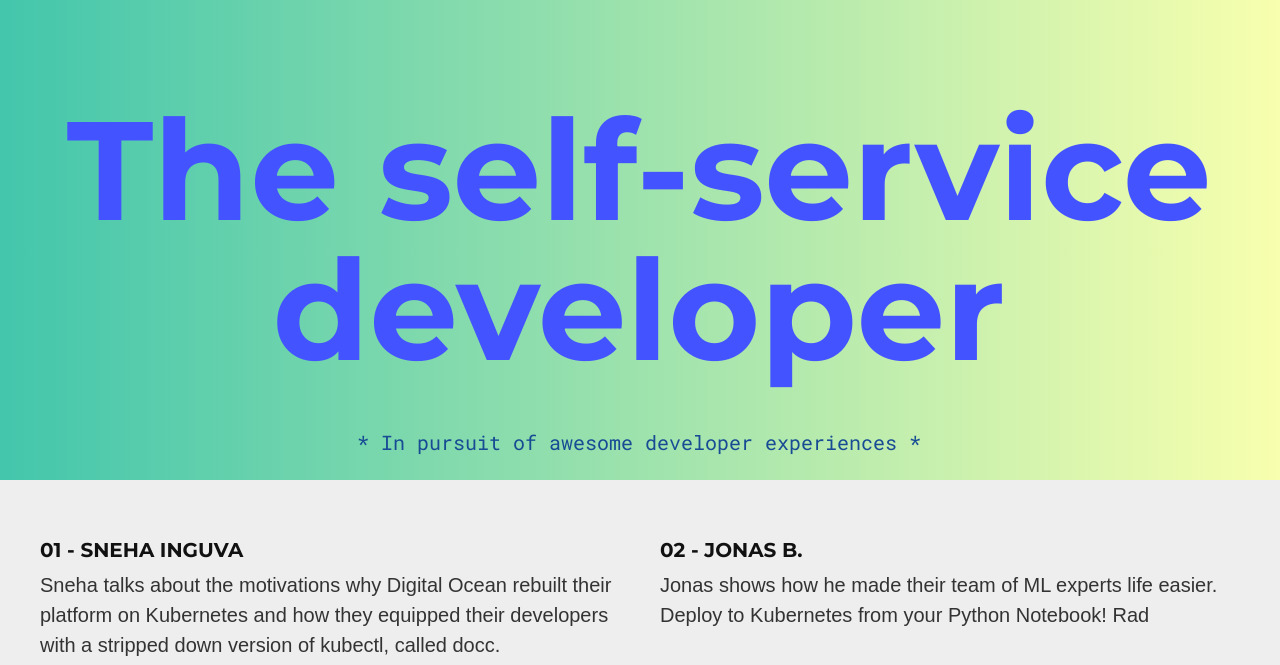
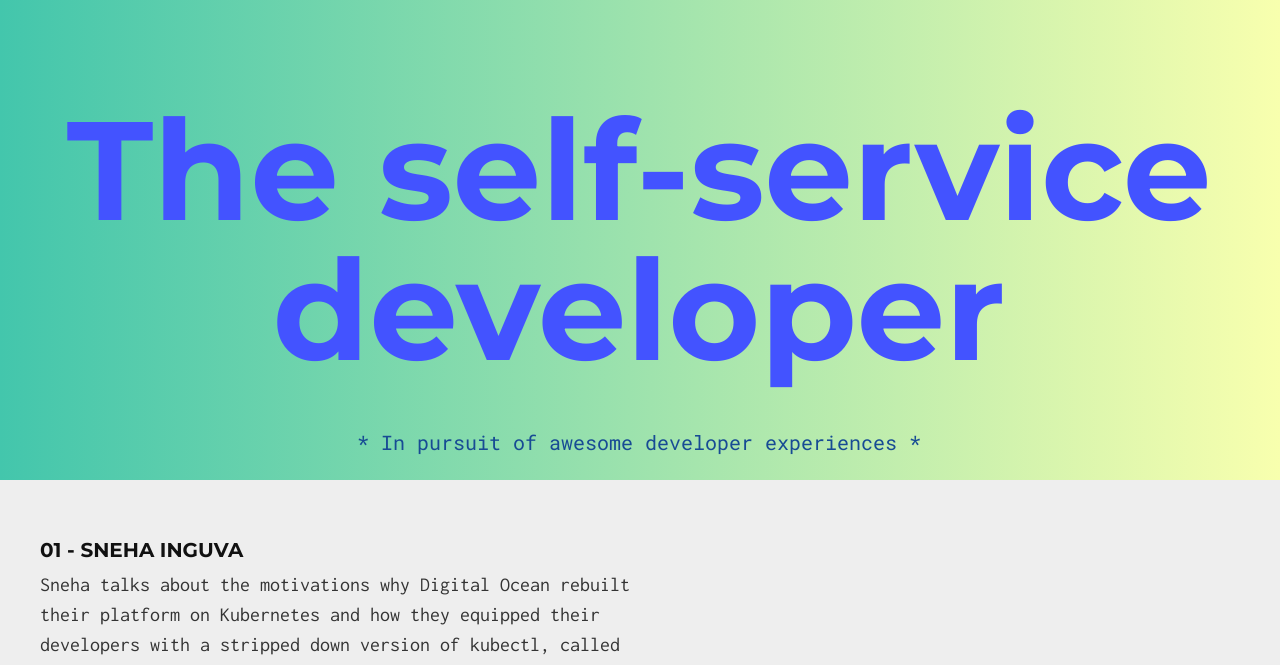
Before and after one commit to laszlocph/the-self-service-dev, a Jekyll site: the page built from index.md, in a window 1280 px wide. Shown: the top 665 px of the page. Built offline with Jekyll 4.4.1, drawn with Linux system fonts in a browser that asks for light colours; some of the changed text lies outside the part shown.

Commit message:
Sneha + GA

```diff
--- a/_layouts/default.html
+++ b/_layouts/default.html
@@ -20,27 +20,16 @@
   <div class="container videos">
     <div class="left-video">
       <h3>01 - Sneha Inguva</h3>
-      <p class="intro">Sneha talks about the motivations why Digital Ocean rebuilt their platform on Kubernetes and how they equipped their developers with a stripped down version of kubectl, called docc.<p>
-      <iframe width="560" height="315" src="https://www.youtube.com/embed/uFkqZBAhJ58" frameborder="0" allowfullscreen></iframe>
-    </div>
-    <div class="right-video">
-        <h3>02 - Jonas B.</h3>
-        <p class="intro">Jonas shows how he made their team of ML experts life easier. Deploy to Kubernetes from your Python Notebook! Rad<br/><br/><p>
-        <iframe width="560" height="315" src="https://www.youtube.com/embed/uFkqZBAhJ58" frameborder="0" allowfullscreen></iframe>
+      <p>Sneha talks about the motivations why Digital Ocean rebuilt their platform on Kubernetes and how they equipped their developers with a stripped down version of kubectl, called docc.<p>
+      <iframe width="560" height="315" src="https://www.youtube.com/embed/40I2raXfh_Q" frameborder="0" allowfullscreen></iframe>
+      <p>Notes:</p>
+      <ul>
+        <li><a href="https://thenewstack.io/github-goes-kubernetes-tells/">The "Github article"</a></li>
+        <li><a href="https://www.youtube.com/watch?v=5P_A7KN7F6I&list=PLoz-W_CUquUlnvoEBbqChb7A0ZEZsWSXt&index=25">Sneha's talk on Promcon2017</a></li>
+        <li><a href="https://www.youtube.com/watch?v=K5WRJvMx4us">More on Digital Ocean's platform</a></li>
+      </ul>
     </div>
   </div>
-  <div class="container videos">
-      <div class="left-video">
-        <h3>03 - Sneha Inguva</h3>
-        <p class="intro">Sneha talks about the motivations why Digital Ocean rebuilt their platform on Kubernetes and how they equipped their developers with a stripped down version of kubectl, called docc.<p>
-        <iframe width="560" height="315" src="https://www.youtube.com/embed/uFkqZBAhJ58" frameborder="0" allowfullscreen></iframe>
-      </div>
-      <div class="right-video">
-        <h3>04 - Someother Person</h3>
-        <p class="intro">Jonas shows how he made their team of ML experts life easier. Deploy to Kubernetes from your Python Notebook! Rad<br/><br/><p>
-        <iframe width="560" height="315" src="https://www.youtube.com/embed/uFkqZBAhJ58" frameborder="0" allowfullscreen></iframe>
-      </div>
-    </div>
 {% include scripts.html %}
 </body>
 </html>
--- a/_sass/_solo.scss
+++ b/_sass/_solo.scss
@@ -77,6 +77,7 @@ p, ul, ol, dl, table, pre, blockquote {
 
 ul, ol {
   padding-left: 1.5rem;
+  list-style-type: square;
 }
 
 dd {
```
Also changed, not shown: _includes/scripts.html (+10 -0 lines).
